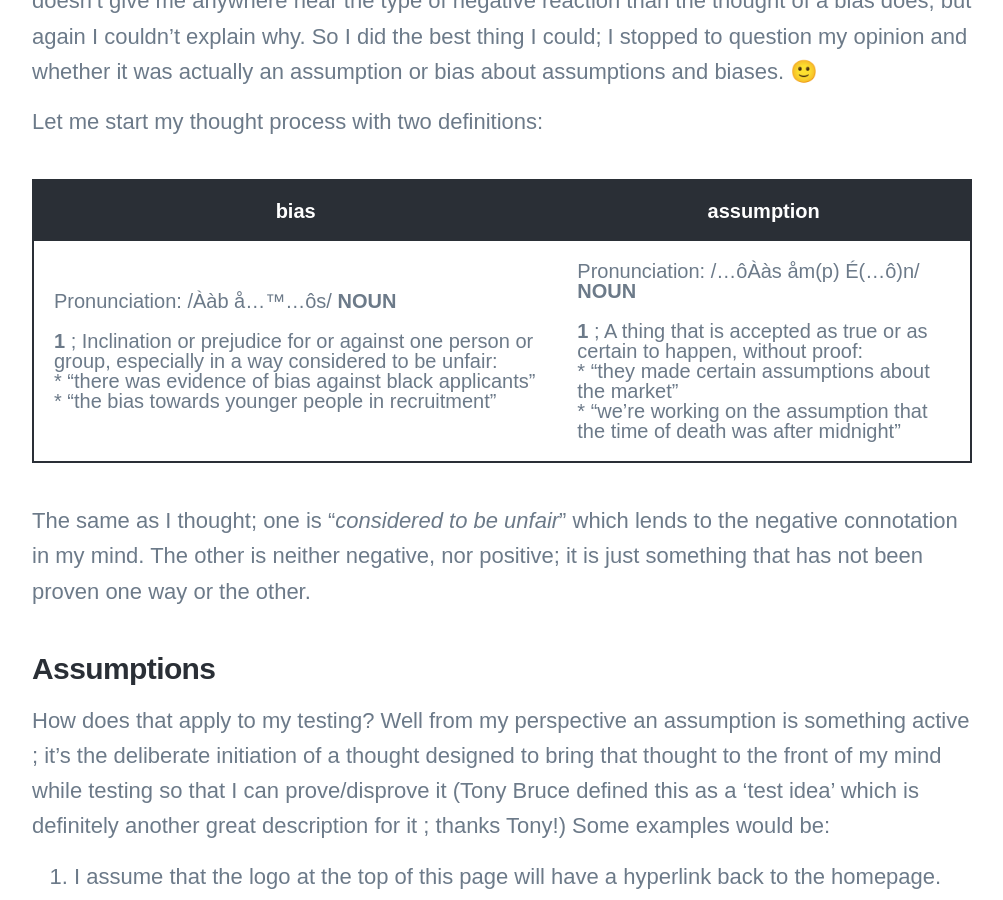
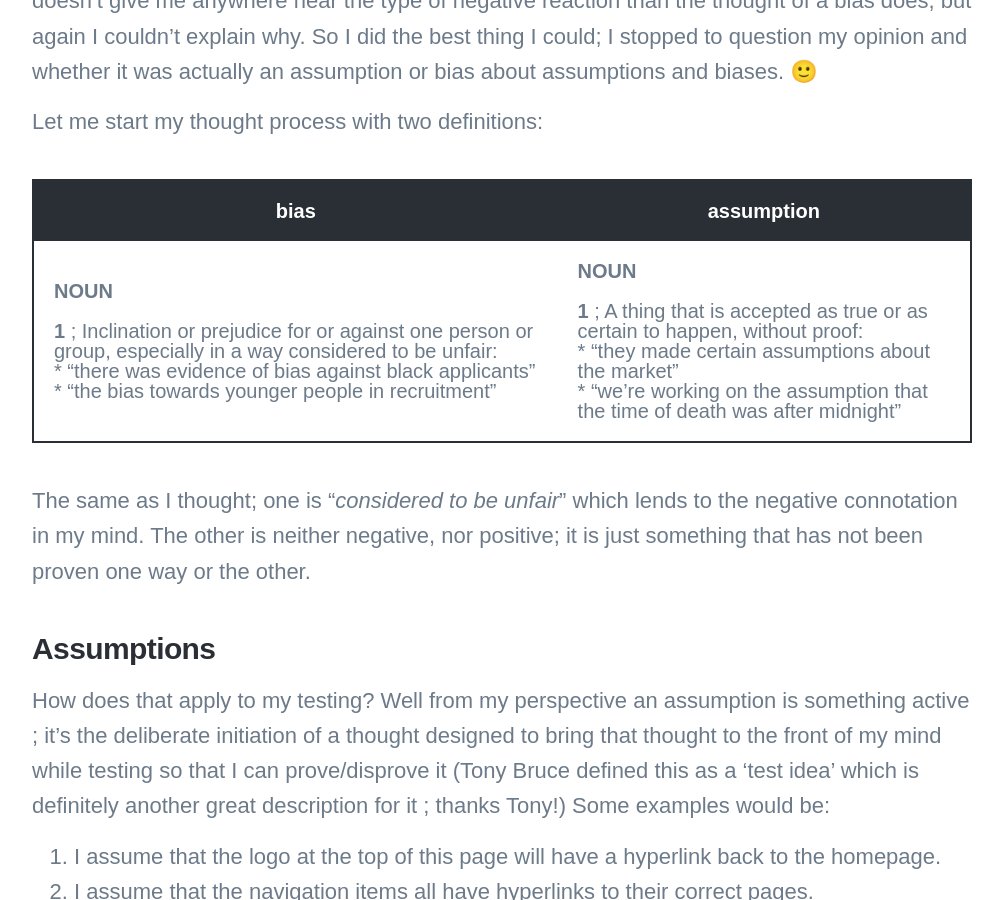
Before and after one commit to TheTestingMuse/thetestingmuse.github.io, a Jekyll site: the page built from _posts/2016-07-31-assumptions-vs-biases.md, in a window 1280 px wide and 900 px high, scrolled down 1268 px. Shown: the whole window, without its empty margins (138-1141 px from the left). Built offline with Jekyll 4.4.1, drawn with Linux system fonts in a browser that asks for light colours; nearby versions of some CDN libraries; some web fonts are replaced.

Commit message:
Tweak format of juggling post

```diff
--- a/Gemfile
+++ b/Gemfile
@@ -5,4 +5,5 @@ gem 'jekyll', '3.8.5'
 group :jekyll_plugins do
   gem 'jekyll-paginate'
   gem 'jekyll-sitemap'
+  gem 'kramdown-parser-gfm'
 end
--- a/_posts/2016-07-31-assumptions-vs-biases.md
+++ b/_posts/2016-07-31-assumptions-vs-biases.md
@@ -31,7 +31,7 @@ Let me start my thought process with two definitions:
 
 bias | assumption
 --- | ---
-Pronunciation: /Ààb å…™…ôs/ **NOUN**<br /><br />**1** ; Inclination or prejudice for or against one person or group, especially in a way considered to be unfair:<br />* "there was evidence of bias against black applicants"<br />* "the bias towards younger people in recruitment" | Pronunciation: /…ôÀàs åm(p) É(…ô)n/ **NOUN**<br /><br />**1** ; A thing that is accepted as true or as certain to happen, without proof:<br />* "they made certain assumptions about the market"<br />* "we're working on the assumption that the time of death was after midnight"
+**NOUN**<br /><br />**1** ; Inclination or prejudice for or against one person or group, especially in a way considered to be unfair:<br />* "there was evidence of bias against black applicants"<br />* "the bias towards younger people in recruitment" | **NOUN**<br /><br />**1** ; A thing that is accepted as true or as certain to happen, without proof:<br />* "they made certain assumptions about the market"<br />* "we're working on the assumption that the time of death was after midnight"
 
 The same as I thought; one is "_considered to be unfair_" which lends to the negative connotation in my mind. The other is neither negative, nor positive; it is just something that has not been proven one way or the other.
 
```
Also changed, not shown: Gemfile.lock.
